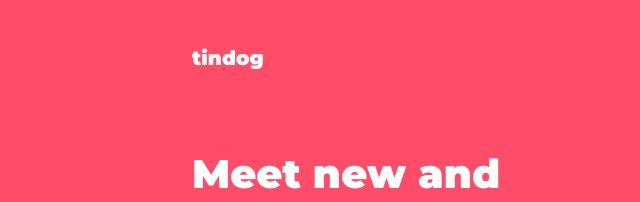
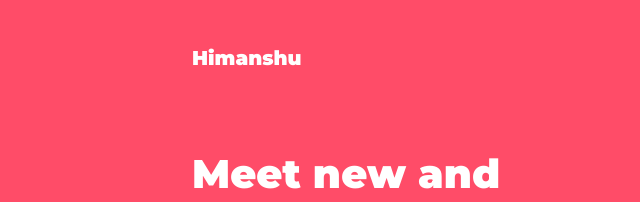
Before and after one commit to Himanshu-0201/TingDong, a plain HTML site: page index.html in a window 1280 px wide. Shown: the top 202 px of the page, 0-640 px from the left. Drawn offline with nearby package versions, Linux system fonts and the light colour scheme.

Commit message:
Update index.html
change the heading name from tindog to himanshu for testing the website update on github

```diff
--- a/index.html
+++ b/index.html
@@ -27,7 +27,7 @@
     <!-- Nav Bar -->
 
     <nav class="navbar navbar-expand-lg  navbar-dark">
-      <a href="#" class="navbar-brand">tindog</a>
+      <a href="#" class="navbar-brand">Himanshu</a>
       <button class="navbar-toggler" type="button" data-toggle="collapse" data-target="#navbarTogglerDemo02" aria-controls="navbarTogglerDemo02" aria-expanded="false" aria-label="Toggle navigation">
       <span class="navbar-toggler-icon"></span>
       </button>
```
